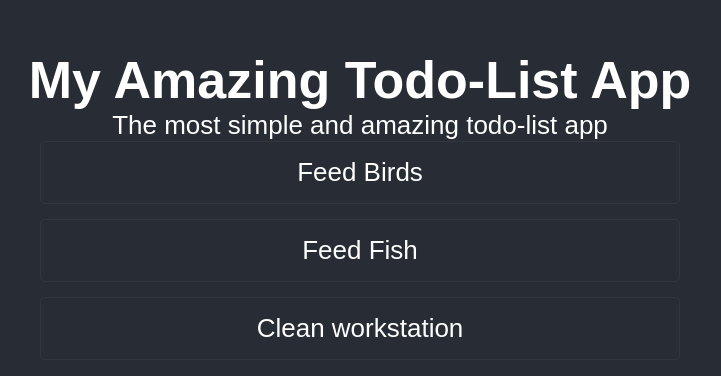
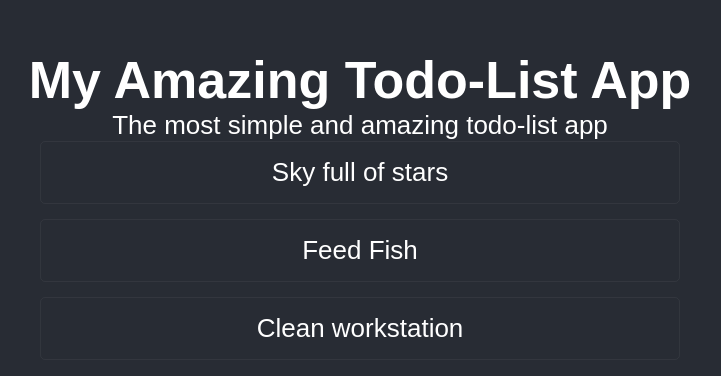
Before and after one commit to urrizarogimer/Todo-List-Using-React, a React (Create React App) app: page / in a window 1280 px wide. Shown: the part 188-564 px from the top of the page, without its empty margins (280-1001 px from the left). Built offline with nearby package versions, Linux system fonts and the light colour scheme; a web font is replaced by a local one.

Commit message:
change to function-based

```diff
--- a/src/components/App.js
+++ /dev/null
@@ -1,24 +0,0 @@
-import React from 'react';
-import List from '../components/Lists.js';
-class App extends React.Component {
-
-    // constructor() {
-    //     super();
-    //     this.state = {
-    //       name: "React",
-    //     };
-    // }
-    render() {
-        return(
-        <div className="app">
-            <header className="app-header">
-                <h1>My Amazing Todo-List App </h1>
-                <p> The most simple and amazing todo-list app</p>
-                <List name="Hello"/>
-            </header>
-        </div>
-        );
-    };
-};
-
-export default App;
--- a/src/components/Lists.js
+++ /dev/null
@@ -1,15 +0,0 @@
-import React from 'react';
-class List extends React.Component {
-
-    render() {
-        return(
-                <ul>
-                    <li className="tasks-item">Feed Birds </li>
-                    <li className="tasks-item">Feed Fish</li>
-                    <li className="tasks-item">Clean workstation</li>
-                </ul>
-        );
-    };
-};
-
-export default List;
--- a/src/index.js
+++ b/src/index.js
@@ -1,13 +1,45 @@
 import React from 'react';
 import ReactDOM from 'react-dom';
-import App from './components/App.js';
 import './assets/index.css';
 
+
+function List(){
+    return(
+        <TaskList/>
+    );
+}
+
+function Task(props){
+    return(
+        <li className='tasks-item'>{props.taskName}</li>
+    );
+}
+
+function TaskList(){
+    const taskListItem = ["Sky full of stars","Feed Fish","Clean workstation"];
+    return(
+        <ul>
+            {taskListItem.map((task, index) => {
+                return <Task key={index} taskName = {task} />;
+            })}
+        </ul>
+    )
+}
+
+function App() {
+    return(
+        <div className="app">
+            <header className="app-header">
+                <h1>My Amazing Todo-List App </h1>
+                <p> The most simple and amazing todo-list app</p>
+                <List/>
+            </header>
+        </div>
+    );
+}
+
+
 ReactDOM.render(
-  <App/>,
-  document.getElementById('root')
+<App/>,
+document.getElementById('root')
 );
-
-// If you want to start measuring performance in your app, pass a function
-// to log results (for example: reportWebVitals(console.log))
-// or send to an analytics endpoint. Learn more: https://bit.ly/CRA-vitals
```
